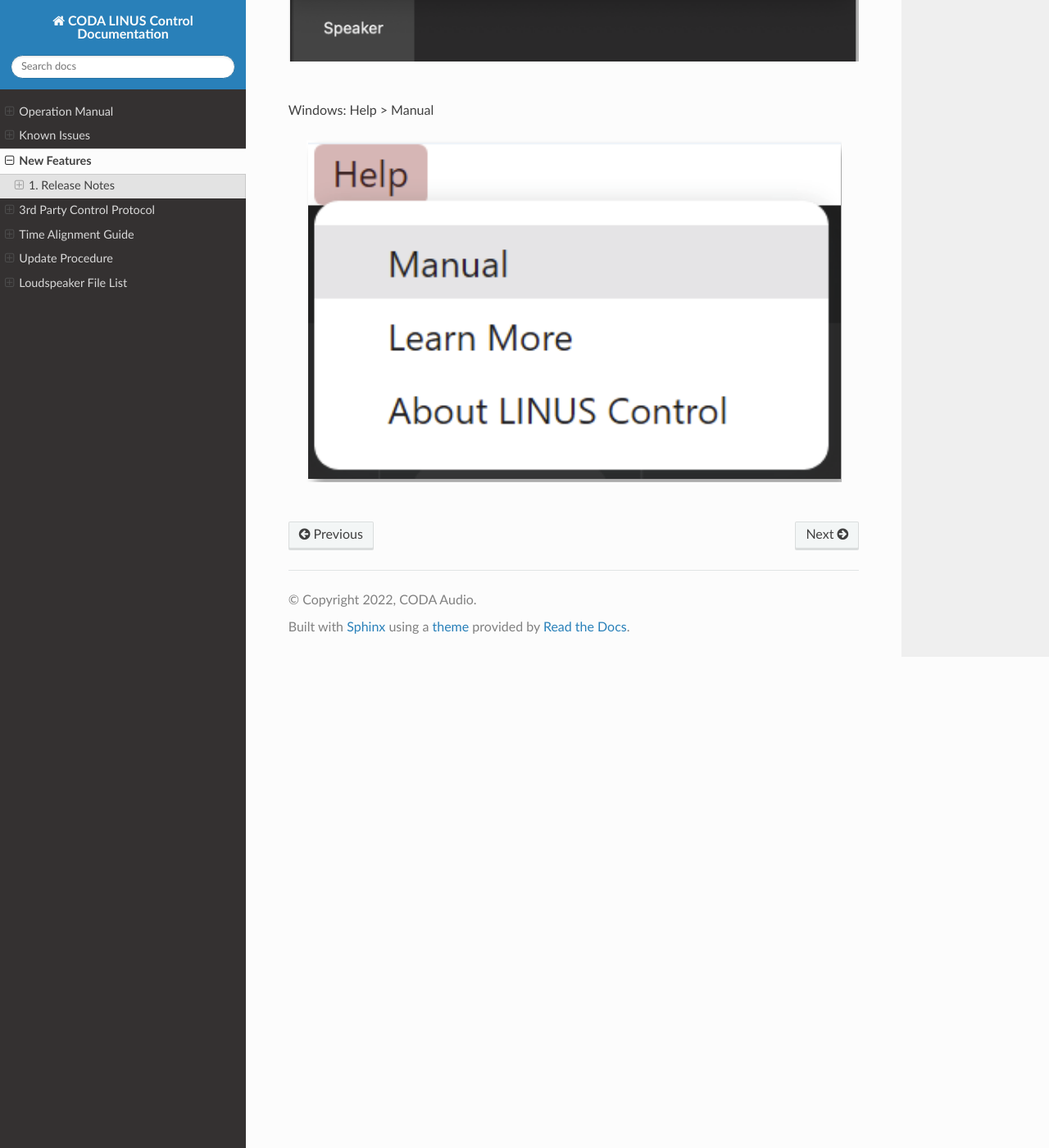
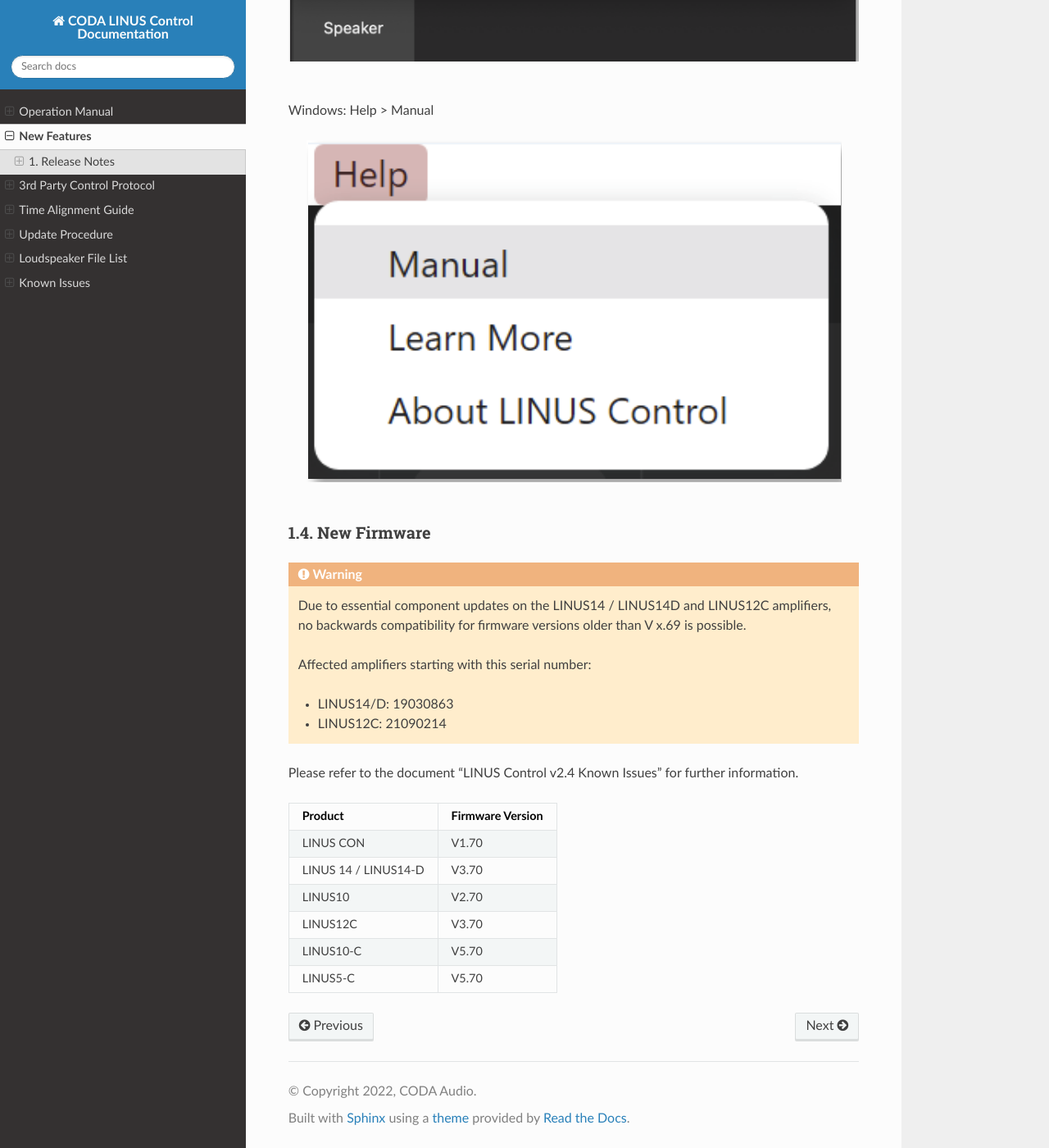
Before and after one commit to tderick/CODA-LINUX-CONTROL-DOCUMENTATION, a Sphinx documentation site: the page built from source/new_features.rst, in a window 1280 px wide and 1400 px high, scrolled down 1310 px. Shown: the whole window at 82% size. Built offline with Sphinx 7.4.7 and the Read the Docs theme 2.0.0, drawn with Linux system fonts in a browser that asks for light colours.

Commit message:
Update the index to have the Know Issue place at the end

```diff
--- a/source/index.rst
+++ b/source/index.rst
@@ -20,9 +20,9 @@
 .. toctree::
 
   operation_manual
-  known_issues
   new_features
   third_party_control
   time_alignment
   update_procedure
   loudspeaker_file_list
+  known_issues
--- a/source/new_features.rst
+++ b/source/new_features.rst
@@ -57,3 +57,33 @@
     :align: center
 
 |
+
+
+1.4. New Firmware
+++++++++++++++++++++
+
+.. warning::
+    Due to essential component updates on the LINUS14 / LINUS14D and LINUS12C amplifiers, no backwards compatibility for firmware versions older than V x.69 is possible.
+
+    Affected amplifiers starting with this serial number:
+
+    - LINUS14/D:  19030863
+    - LINUS12C: 21090214
+
+Please refer to the document “LINUS Control v2.4 Known Issues” for further information.
+
++-----------------------+-------------------+
+| Product               | Firmware Version  |
++=======================+===================+
+| LINUS CON             | V1.70             |
++-----------------------+-------------------+
+| LINUS 14 / LINUS14-D  | V3.70             |
++-----------------------+-------------------+
+| LINUS10               | V2.70             |
++-----------------------+-------------------+
+| LINUS12C              | V3.70             |
++-----------------------+-------------------+
+| LINUS10-C             | V5.70             |
++-----------------------+-------------------+
+| LINUS5-C              | V5.70             |
++-----------------------+-------------------+
--- a/source/speaker_file_defaults.html
+++ b/source/speaker_file_defaults.html
@@ -1554,7 +1554,7 @@
                 <tr>
                         <td class="t2">Subwoofers  </td>
                         <td class="t2">SCX       </td>
-                        <td>SCX Omni 70 </td>
+                        <td>SCX Omni 100 </td>
                         <td class="t3a">N </td>
                         <td class="t3a">N </td>
                         <td class="t3a">N </td>
@@ -1564,7 +1564,7 @@
                 <tr>
                         <td class="t2">Subwoofers  </td>
                         <td class="t2">SCX       </td>
-                        <td>SCX Omni 70 </td>
+                        <td>SCX Omni 100 </td>
                         <td class="t3a">N </td>
                         <td class="t3a">N </td>
                         <td class="t3a">N </td>
--- a/source/speaker_file_permissibility.html
+++ b/source/speaker_file_permissibility.html
@@ -1549,7 +1549,7 @@
                 <tr>
                         <td class="t2">Subwoofers  </td>
                         <td class="t2">SCX       </td>
-                        <td>SCX Omni 70 </td>
+                        <td>SCX Omni 100 </td>
                         <td class="t3a">N </td>
                         <td class="t3a">N </td>
                         <td class="t3a">N </td>
@@ -1559,7 +1559,7 @@
                 <tr>
                         <td class="t2">Subwoofers  </td>
                         <td class="t2">SCX       </td>
-                        <td>SCX Omni 70 </td>
+                        <td>SCX Omni 100 </td>
                         <td class="t3a">N </td>
                         <td class="t3a">N </td>
                         <td class="t3a">N </td>
```
